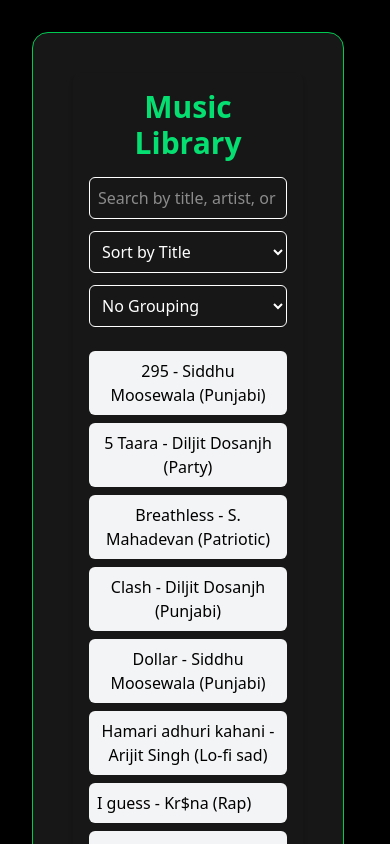
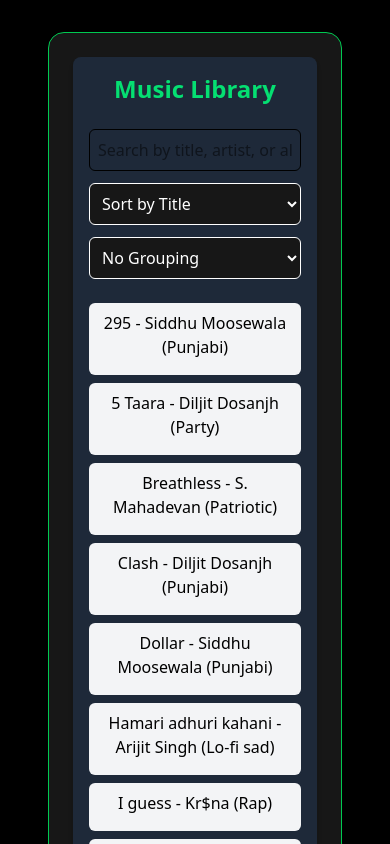
Before and after one commit to GurjyotSingh21/music-library-microfrontend-, a React (Vite) app: page / in a window 390 px wide. Shown: the top 844 px of the page. Built offline with nearby package versions, Linux system fonts and the light colour scheme.

Commit message:
Update MusicLibrary.jsx

```diff
--- a/src/MusicLibrary.jsx
+++ b/src/MusicLibrary.jsx
@@ -82,17 +82,20 @@ const MusicLibrary = ({ role }) => {
   };
 
   return (
-    <div className="items-center min-height-screen max-w-[80vw] justify-center bg-black text-white">
-    <div className="bg-neutral-900 max-w-[80vw] rounded-2xl shadow-2xl p-10 w-full max-w-md border border-green-500">
-    <div className="max-w-3xl mx-auto p-4 bg-grey-800 shadow-md rounded-lg">
-      <h2 className="text-3xl font-bold text-green-400 mb-4">Music Library</h2>
+  <div className="flex items-center justify-center min-h-screen bg-black text-white px-4">
+    <div className="bg-neutral-900 w-full max-w-4xl rounded-2xl shadow-2xl p-6 md:p-10 border border-green-500">
+      <div className="mx-auto bg-gray-800 shadow-md rounded-lg p-4 md:p-6">
+        <h2 className="text-2xl md:text-3xl font-bold text-green-400 mb-6 text-center md:text-left">
+          Music Library
+        </h2>
 
+        {/* Search + Filters */}
         <div className="flex flex-col md:flex-row md:items-center gap-3 mb-6">
           <input
             type="text"
             placeholder="Search by title, artist, or album"
             aria-label="Search songs"
-          className="flex-1 p-2 border rounded-md focus:ring-2 focus:ring-blue-500"
+            className="flex-1 p-2 border rounded-md focus:ring-2 focus:ring-blue-500 text-black"
             value={search}
             onChange={(e) => setSearch(e.target.value)}
           />
@@ -101,7 +104,7 @@ const MusicLibrary = ({ role }) => {
             onChange={(e) => setSortBy(e.target.value)}
             value={sortBy}
             aria-label="Sort songs"
-          className="p-2 border rounded-md focus:ring-2 focus:ring-blue-500 text-white"
+            className="p-2 border rounded-md focus:ring-2 focus:ring-blue-500 bg-neutral-900 text-white"
           >
             <option value="title" className="text-black">Sort by Title</option>
             <option value="artist" className="text-black">Sort by Artist</option>
@@ -112,7 +115,7 @@ const MusicLibrary = ({ role }) => {
             onChange={(e) => setGroupBy(e.target.value)}
             value={groupBy}
             aria-label="Group songs"
-          className="p-2 border rounded-md focus:ring-2 focus:ring-blue-500"
+            className="p-2 border rounded-md focus:ring-2 focus:ring-blue-500 bg-neutral-900 text-white"
           >
             <option value="" className="text-black">No Grouping</option>
             <option value="artist" className="text-black">Group by Artist</option>
@@ -120,25 +123,26 @@ const MusicLibrary = ({ role }) => {
           </select>
         </div>
 
+        {/* Song List */}
         {groupBy ? (
           Object.keys(groupedSongs).map((key) => (
             <div key={key} className="mb-6">
-            <h3 className="text-lg font-semibold mb-2">
+              <h3 className="text-lg md:text-xl font-semibold mb-2">
                 {groupBy}: {key}
               </h3>
               <ul className="space-y-2">
                 {groupedSongs[key].map((song) => (
                   <li
                     key={song.id}
-                  className="flex justify-between items-center text-black p-2 bg-gray-100 rounded-md"
+                    className="flex flex-col sm:flex-row sm:justify-between sm:items-center p-2 bg-gray-100 text-black rounded-md"
                   >
-                  <span>
+                    <span className="mb-2 sm:mb-0">
                       {song.title} - {song.artist} ({song.album})
                     </span>
                     {role === "admin" && (
                       <button
                         onClick={() => deleteSong(song.id)}
-                      className="ml-2 px-2 py-1 text-sm bg-red-500 text-white rounded hover:bg-red-600"
+                        className="px-2 py-1 text-sm bg-red-500 text-white rounded hover:bg-red-600"
                       >
                         ❌ Delete
                       </button>
@@ -153,15 +157,15 @@ const MusicLibrary = ({ role }) => {
             {filteredSongs.map((song) => (
               <li
                 key={song.id}
-              className="flex justify-between items-center p-2 text-black bg-gray-100 rounded-md"
+                className="flex flex-col sm:flex-row sm:justify-between sm:items-center p-2 bg-gray-100 text-black rounded-md"
               >
-              <span>
+                <span className="mb-2 sm:mb-0">
                   {song.title} - {song.artist} ({song.album})
                 </span>
                 {role === "admin" && (
                   <button
                     onClick={() => deleteSong(song.id)}
-                  className="ml-2 px-2 py-1 text-sm bg-red-500 text-white rounded hover:bg-red-600"
+                    className="px-2 py-1 text-sm bg-red-500 text-white rounded hover:bg-red-600"
                   >
                     ❌ Delete
                   </button>
@@ -171,18 +175,22 @@ const MusicLibrary = ({ role }) => {
           </ul>
         )}
 
+        {/* Add Song Button */}
         {role === "admin" && (
+          <div className="flex justify-center md:justify-start">
             <button
               onClick={addSong}
-          className="mt-4 px-4 py-2 bg-green-500 text-white rounded hover:bg-green-600"
+              className="mt-6 px-4 py-2 bg-green-500 text-white rounded hover:bg-green-600"
             >
               ➕ Add Song
             </button>
+          </div>
         )}
       </div>
     </div>
   </div>
 );
+
 };
 
 export default MusicLibrary;
```
Lines whose indentation alone changed are shown as unchanged.
